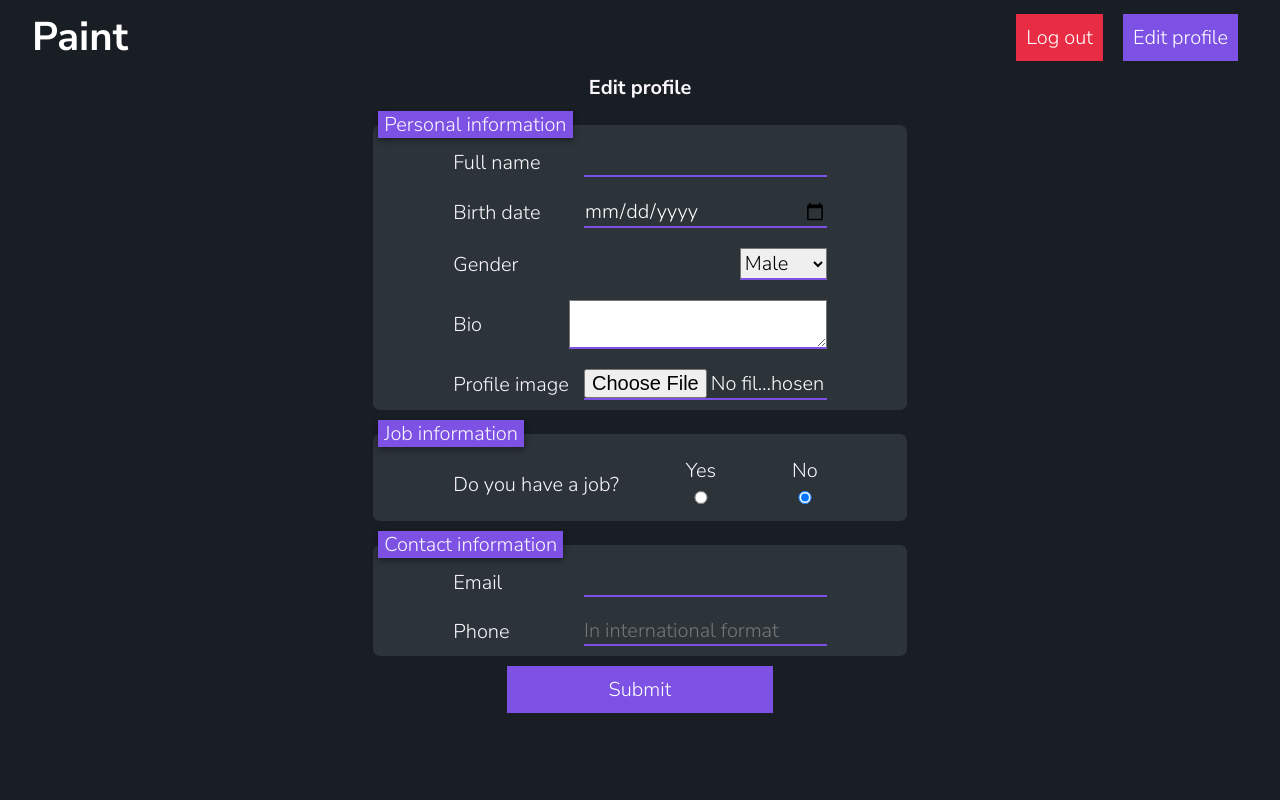
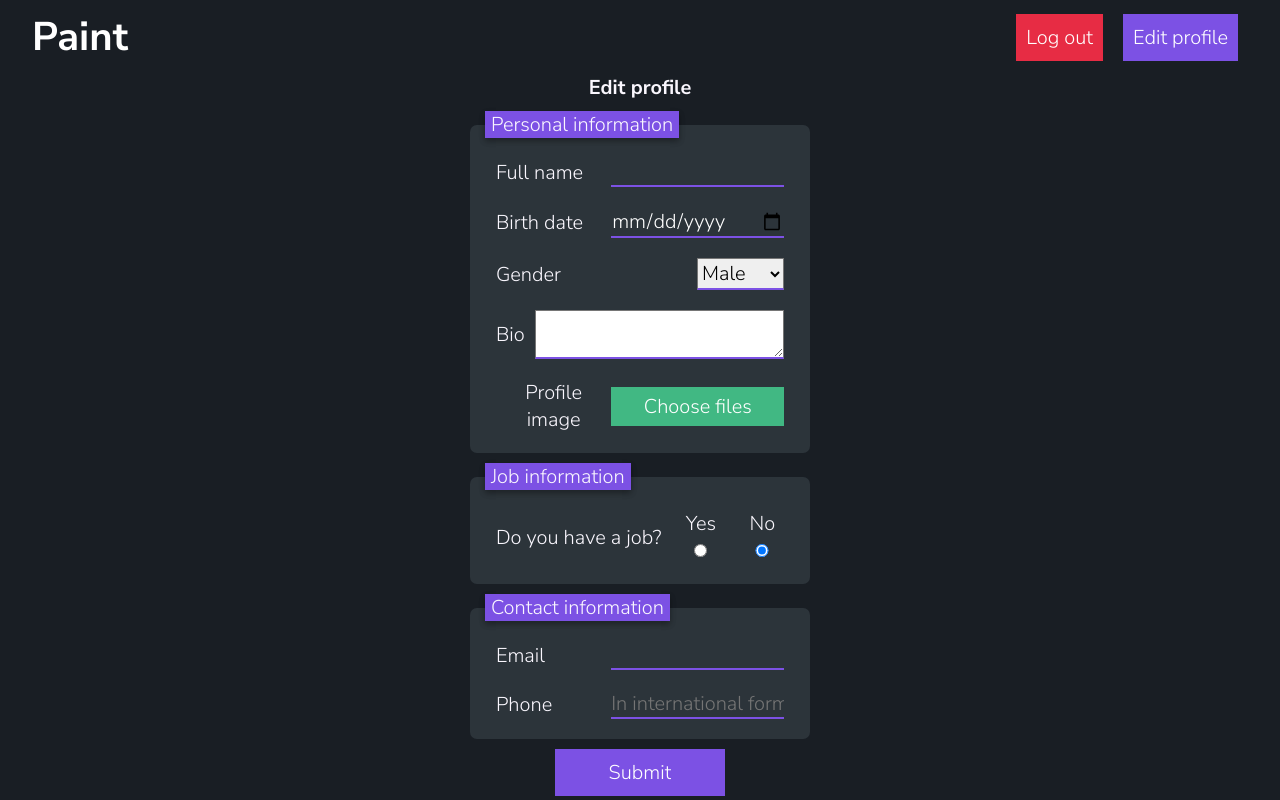
Before and after one commit to donkey-hott/Vue-mini-paint, a Vue app: page /edit-profile in a window 1280 px wide. Built offline with nearby package versions, Linux system fonts and the light colour scheme; no server answers; the database is empty; sample sign-in values are in the browser's storage.

Commit message:
add custom 'input [type=file] component

```diff
--- /dev/null
+++ b/src/components/UI/FileInput.vue
@@ -0,0 +1,93 @@
+<template>
+  <label tabindex="0" for="file-input">
+    <span>{{ caption }}</span>
+    <input
+      @input="handleInput($event.target)"
+      type="file"
+      id="file-input"
+      :multiple="multiple"
+      :accept="accept"
+    />
+  </label>
+</template>
+
+<script lang="ts">
+import { defineComponent, ref } from "@vue/runtime-core";
+
+export default defineComponent({
+  emits: ["files-loaded"],
+  props: {
+    multiple: {
+      type: Boolean,
+      default: false,
+      required: false,
+    },
+    accept: {
+      type: String,
+      required: false,
+    },
+  },
+  setup(props, { emit }) {
+    const caption = ref("Choose files");
+
+    function handleInput(inputElement: HTMLInputElement) {
+      const files = inputElement.files;
+      if (!files) return;
+
+      updateCaption(files);
+      emit("files-loaded", files);
+    }
+
+    function updateCaption(files: FileList) {
+      if (files.length > 1) {
+        caption.value = `${files.length} files selected`;
+        return;
+      }
+      caption.value = `${files[0].name}`;
+    }
+
+    return {
+      caption,
+      handleInput,
+    };
+  },
+});
+</script>
+
+<style lang="scss" scoped>
+//   hide input[type="file"]
+//  and leave only clickable label
+#file-input {
+  opacity: 0;
+  position: absolute;
+  width: 0.1px;
+  height: 0.1px;
+  z-index: -1;
+  overflow: hidden;
+}
+
+label {
+  display: flex;
+  align-items: center;
+  justify-content: center;
+  background: #41b883;
+  padding: 0.3em;
+  color: #fff;
+  cursor: pointer;
+
+  i {
+    margin-right: 0.2em;
+  }
+
+  &:focus {
+    outline: auto;
+  }
+
+  span {
+    user-select: none;
+    white-space: nowrap;
+    overflow: hidden;
+    text-overflow: ellipsis;
+  }
+}
+</style>
--- a/src/views/Registration.vue
+++ b/src/views/Registration.vue
@@ -42,12 +42,11 @@
         </label>
         <label for="avatar">
           Profile image
-          <input
-            type="file"
+          <file-input
             accept="image/png, image/jpeg"
-            @change="setAvatar($event.target)"
-            id="avatar"
-          />
+            class="file-input"
+            @files-loaded="setAvatar"
+          ></file-input>
         </label>
       </fieldset>
       <fieldset class="form__job">
@@ -142,6 +141,7 @@
 
 <script lang="ts">
 import BaseButton from "@/components/UI/BaseButton.vue";
+import FileInput from "@/components/UI/FileInput.vue";
 import { ActionTypes } from "@/store/modules/auth/actions/action-types";
 import { UserProfile } from "@/store/types";
 import { defineComponent, onMounted, ref } from "@vue/runtime-core";
@@ -160,7 +160,7 @@ import { toBase64 } from "../utils/toBase64";
 /* TODO: make custom "input[type='file']" */
 
 export default defineComponent({
-  components: { BaseButton },
+  components: { BaseButton, FileInput },
   setup() {
     const store = useStore();
     const toast = useToast();
@@ -208,10 +208,8 @@ export default defineComponent({
 
     const v$ = useVuelidate(validationRules, { profile });
 
-    function setAvatar(inputEl: HTMLInputElement) {
-      if (inputEl.files === null) return;
-
-      const image = inputEl.files[0];
+    function setAvatar(files: FileList) {
+      const image = files[0];
       toBase64(image).then((base64String) => {
         profile.avatar = base64String;
       });
@@ -272,6 +270,7 @@ export default defineComponent({
     border: none;
     border-radius: 7px;
     margin: 0.5em 0;
+    padding: 0.5em;
 
     legend {
       text-align: left;
@@ -282,7 +281,7 @@ export default defineComponent({
     }
 
     > label {
-      width: 70%;
+      width: 90%;
       margin: 0.5em 0;
       display: flex;
       justify-content: space-between;
@@ -295,8 +294,13 @@ export default defineComponent({
         margin-left: 0.5em;
       }
 
-      input {
-        width: 65%;
+      input,
+      .file-input {
+        width: 60%;
+      }
+
+      .file-input {
+        max-width: 60%;
       }
     }
   }
```
